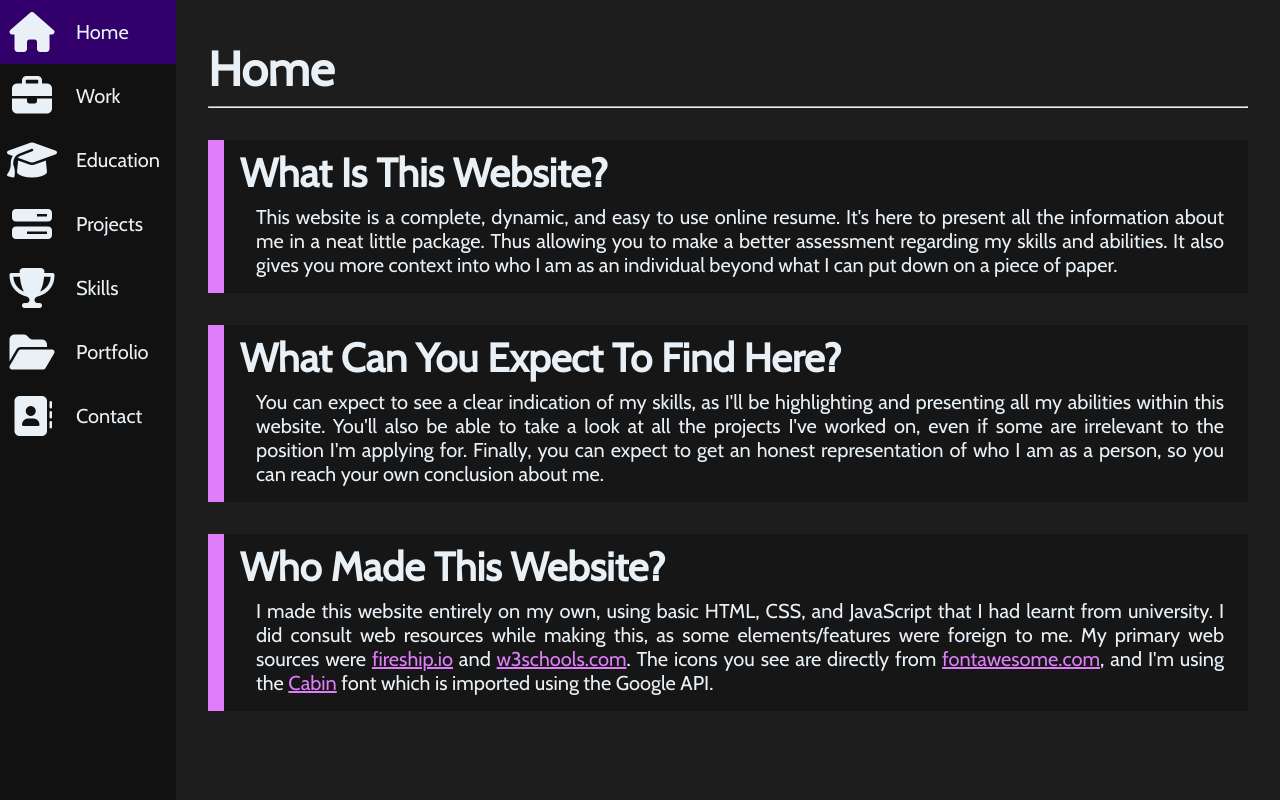
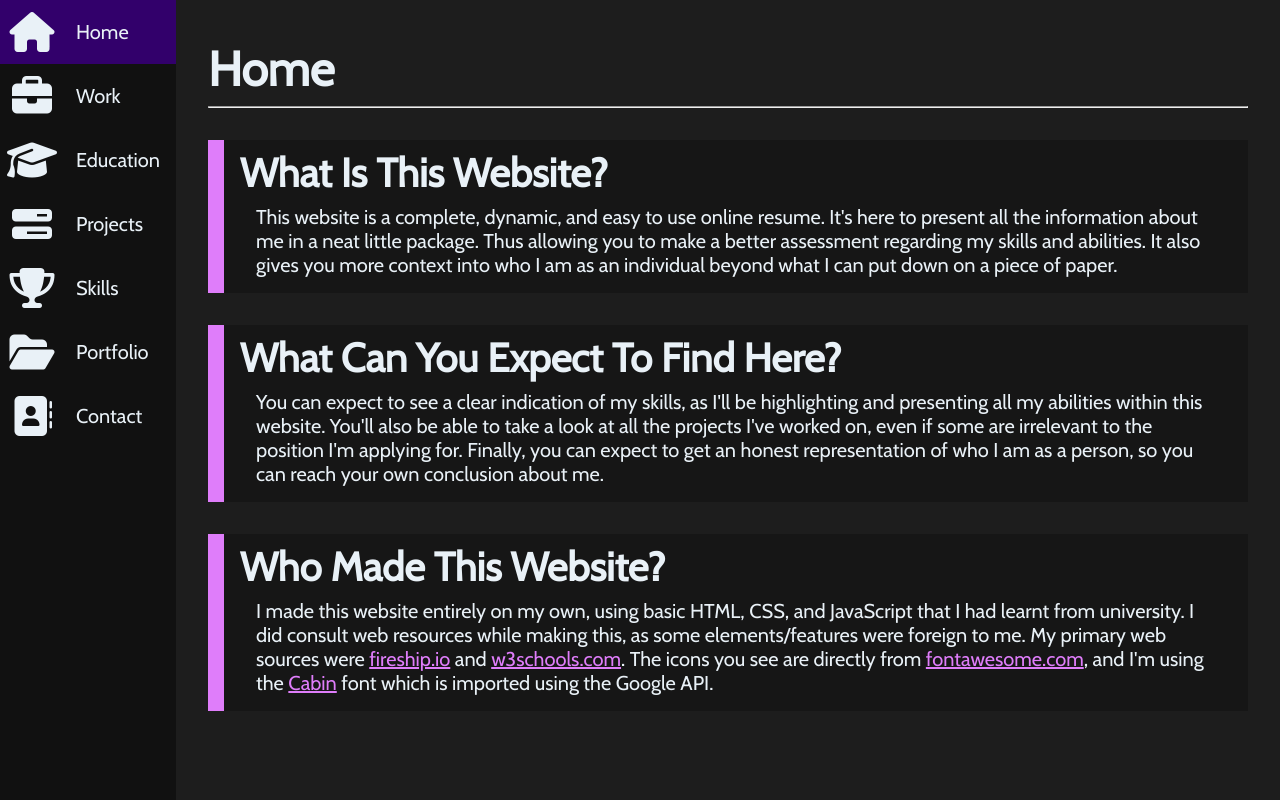
Before and after one commit to Sobhan-M/Sobhan-M.github.io, a PHP site: page / in a window 1280 px wide. Run offline with PHP 8.4, Linux system fonts and the light colour scheme; some libraries are stand-ins or nearby versions.

Commit message:
Removed Justify

```diff
--- a/CSS/photography-portfolio.css
+++ b/CSS/photography-portfolio.css
@@ -48,7 +48,6 @@
 }
 .disclaimer-body p {
     font-size: 0.75rem;
-    text-align: justify;
 }
 .disclaimer-body:hover{
     visibility: visible;
--- a/CSS/skills.css
+++ b/CSS/skills.css
@@ -56,5 +56,4 @@
 /* Aside */
 .skill-note * {
     font-size: 1rem;
-    text-align: justify;
 }
--- a/index.html
+++ b/index.html
@@ -31,7 +31,6 @@
             margin-top: 0;
             margin-bottom: 0;
             padding-bottom: 1rem;
-            text-align: justify;
         }
 
     </style>
```
